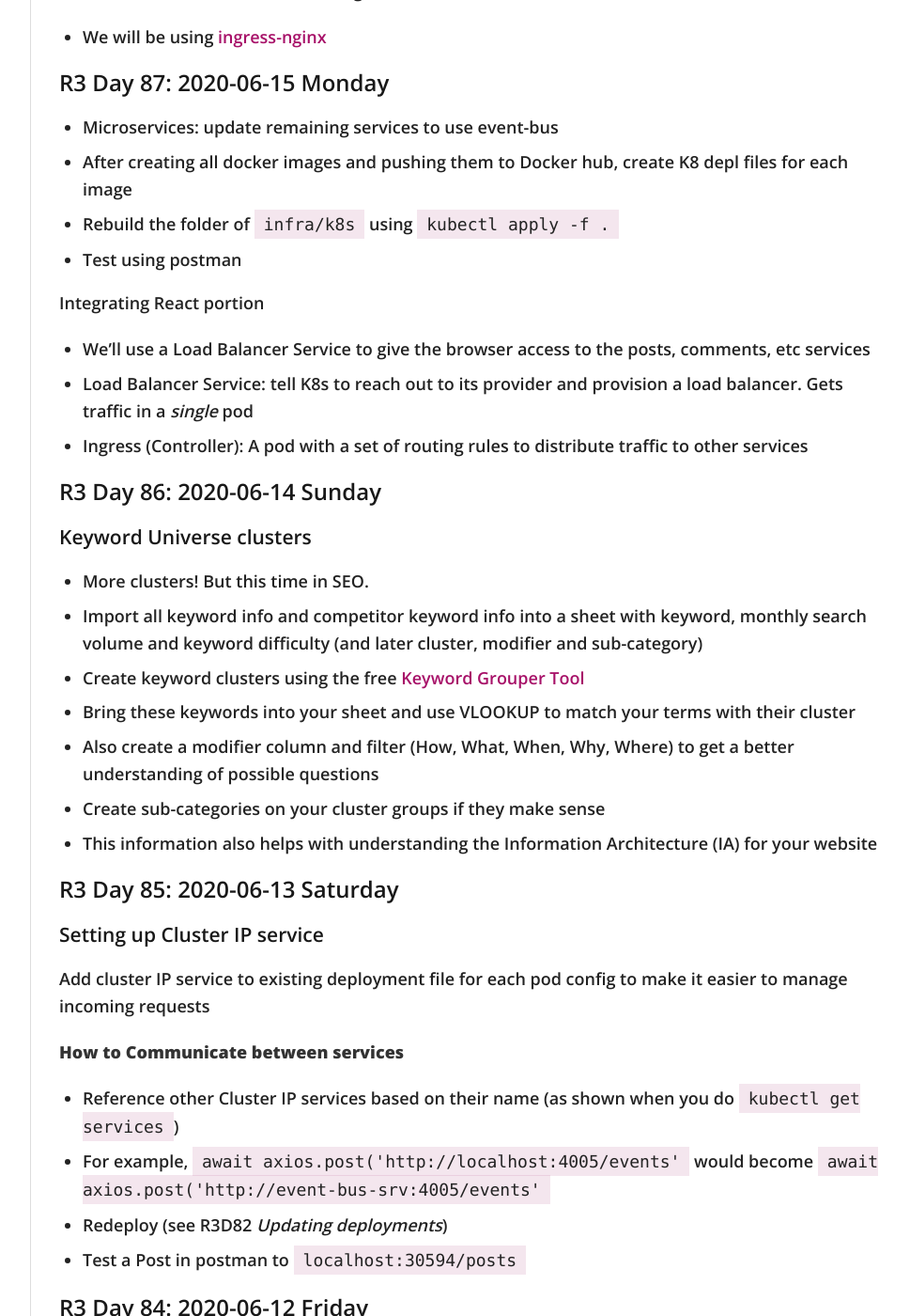
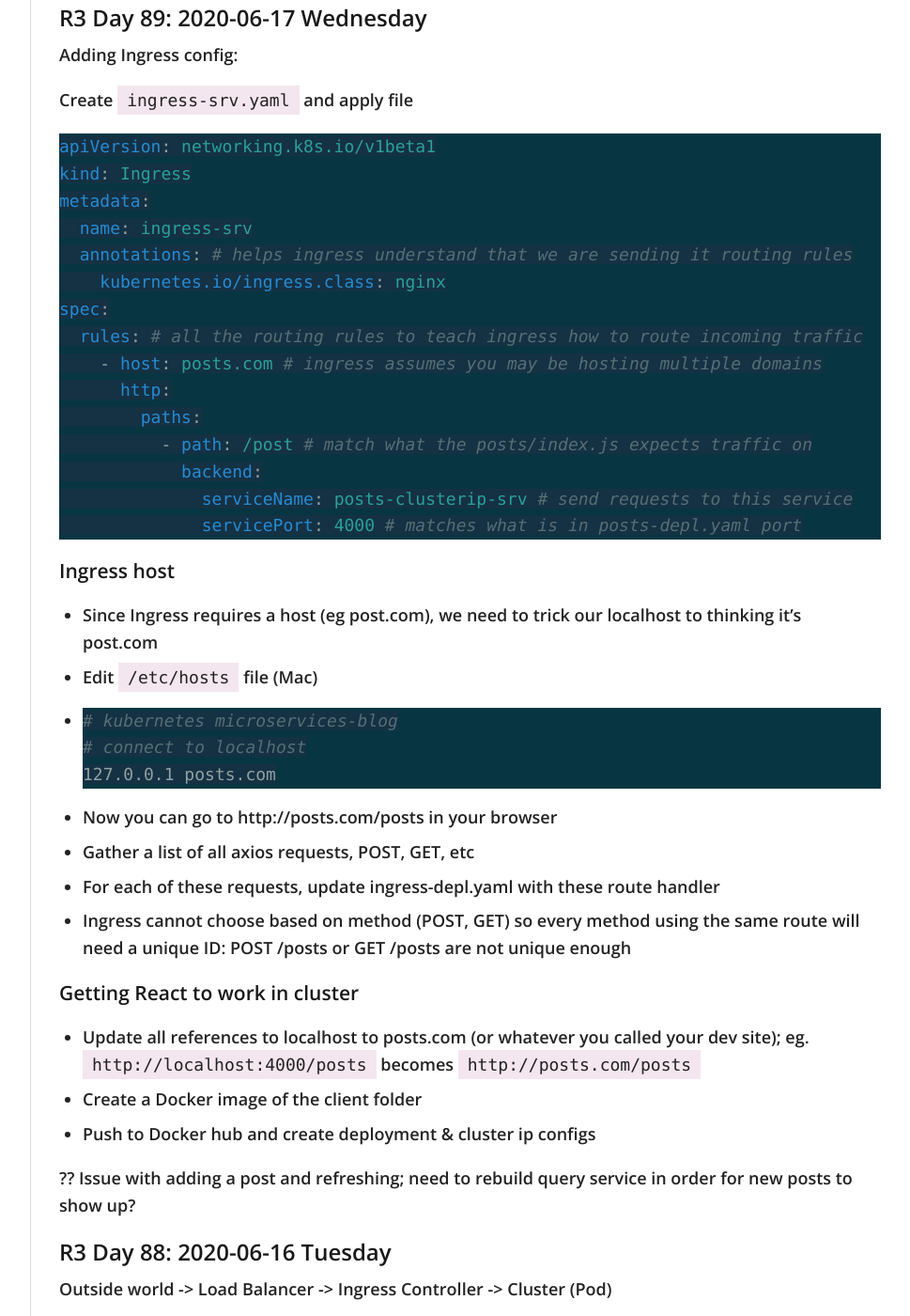
Before and after one commit to virtual/100daysofcode, a Jekyll site: the page built from index.md, in a window 1280 px wide and 1400 px high, scrolled down 4376 px. Shown: the whole window at 94% size, without its empty margins (272-1241 px from the left). Built offline with Jekyll 4.4.1, drawn with Linux system fonts in a browser that asks for light colours; nearby versions of some CDN libraries; our own code applies the rules of GitHub Pages for plain Markdown files; some of the changed text lies outside the part shown.

Commit message:
adding ingress to client and all services

````diff
--- a/index.md
+++ b/index.md
@@ -97,6 +97,8 @@
   - Day 82: Section 4: Orchestrating Collections... (Updating deployments, creating services)
   - Day 84: Section 4: Orchestrating Collections... (Intro to ClusterIPs)
   - Day 85: Section 4: Orchestrating Collections... (Setup ClusterIPs for Posts & Events)
+  - Day 87: Section 4: Orchestrating Collections... (Update all services to use Docker)
+  - Day 88: Section 4: Orchestrating Collections... (Begin adding Ingress)
 - Develop out [Knight University using TailwindCSS](https://virtual.github.io/knightu/)
   - Day 55: Hero, subfeature
 - Other projects/APIs
@@ -131,11 +133,59 @@
 
 ---
 
+## R3 Day 89: 2020-06-17 Wednesday
+
+Adding Ingress config:
+
+Create `ingress-srv.yaml` and apply file
+
+```yaml
+apiVersion: networking.k8s.io/v1beta1
+kind: Ingress
+metadata:
+  name: ingress-srv
+  annotations: # helps ingress understand that we are sending it routing rules
+    kubernetes.io/ingress.class: nginx
+spec:
+  rules: # all the routing rules to teach ingress how to route incoming traffic
+    - host: posts.com # ingress assumes you may be hosting multiple domains
+      http:
+        paths:
+          - path: /post # match what the posts/index.js expects traffic on
+            backend:
+              serviceName: posts-clusterip-srv # send requests to this service
+              servicePort: 4000 # matches what is in posts-depl.yaml port
+```
+
+### Ingress host
+
+- Since Ingress requires a host (eg post.com), we need to trick our localhost to thinking it's post.com
+- Edit `/etc/hosts` file (Mac)
+- ```bash
+  # kubernetes microservices-blog
+  # connect to localhost
+  127.0.0.1 posts.com
+  ```
+- Now you can go to http://posts.com/posts in your browser
+- Gather a list of all axios requests, POST, GET, etc
+- For each of these requests, update ingress-depl.yaml with these route handler
+- Ingress cannot choose based on method (POST, GET) so every method using the same route will need a unique ID: POST /posts or GET /posts are not unique enough
+
+### Getting React to work in cluster
+
+- Update all references to localhost to posts.com (or whatever you called your dev site); eg. `http://localhost:4000/posts` becomes `http://posts.com/posts`
+- Create a Docker image of the client folder
+- Push to Docker hub and create deployment & cluster ip configs
+
+?? Issue with adding a post and refreshing; need to rebuild query service in order for new posts to show up?
+
 ## R3 Day 88: 2020-06-16 Tuesday
 
 Outside world -> Load Balancer -> Ingress Controller -> Cluster (Pod)
 
 - We will be using [ingress-nginx](https://github.com/kubernetes/ingress-nginx)
+- Install per instructions
+- Confirm the ingress-nginx-controller deployment exists: `kubectl get pods -n ingress-nginx`
 
 ## R3 Day 87: 2020-06-15 Monday
 
````
